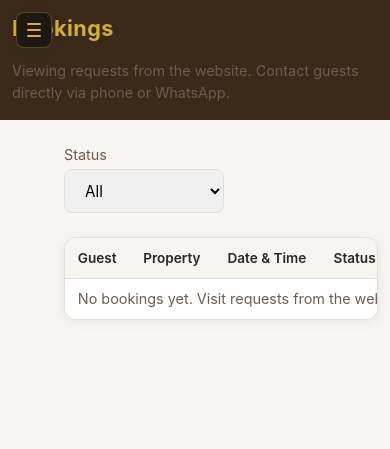
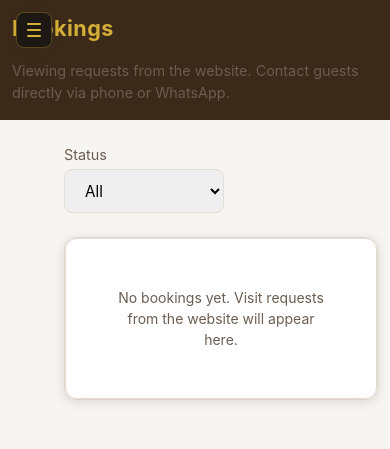
Before and after one commit to Collins44-mark/lorarealestate, a Django app: page /admin/bookings/ in a window 390 px wide. Shown: the top 449 px of the page. Run offline with Django 5.2, Linux system fonts and the light colour scheme; the visitor is signed in with stand-in values (Sample User, id 1); data that the repository does not hold is empty; parts of the project's set-up code (start-up, migrations or seed data) failed here and were passed over.

Commit message:
Bookings: fix layout - Status/Contact/Actions aligned, visible View button, card layout on mobile
Co-authored-by: Cursor <cursoragent@cursor.com>

```diff
--- a/backend/config/static/lora_admin/admin.css
+++ b/backend/config/static/lora_admin/admin.css
@@ -479,6 +479,30 @@ body.lora-admin {
 .badge-cancelled { background: rgba(192, 57, 43, 0.2); color: var(--danger); }
 
 /* Booking contact buttons */
+/* Bookings table - clear columns */
+.bookings-table .col-status,
+.bookings-table .col-contact,
+.bookings-table .col-actions {
+  vertical-align: middle;
+  white-space: nowrap;
+}
+
+.bookings-table .col-status .status-cell {
+  display: inline-flex;
+  align-items: center;
+  gap: 0.4rem;
+}
+
+.bookings-table .col-contact .booking-contact-actions {
+  display: inline-flex;
+}
+
+.booking-actions-cell {
+  display: inline-flex;
+  align-items: center;
+  gap: 0.4rem;
+}
+
 .booking-contact-actions { display: flex; gap: 0.4rem; flex-wrap: wrap; }
 .btn-contact, .btn-whatsapp {
   display: inline-flex;
@@ -1370,8 +1394,31 @@ body.lora-admin {
   .detail-grid { grid-template-columns: 1fr; }
   .form-row-3 { grid-template-columns: 1fr; }
   .property-images-table-wrap { overflow-x: auto; -webkit-overflow-scrolling: touch; }
-  .table-container { overflow-x: auto; -webkit-overflow-scrolling: touch; }
-  .data-table { min-width: 700px; }
+  .table-container:not(.bookings-table-wrap) { overflow-x: auto; -webkit-overflow-scrolling: touch; }
+  .data-table:not(.bookings-table) { min-width: 700px; }
+}
+
+/* Bookings: card layout on smaller screens */
+@media (max-width: 900px) {
+  .bookings-table-wrap { overflow: visible; }
+  .bookings-table { min-width: 0; display: block; }
+  .bookings-table thead { display: none; }
+  .bookings-table tbody { display: block; }
+  .bookings-table tr { display: block; margin-bottom: 1rem; padding: 1.25rem; background: var(--card-bg); border: 1px solid var(--border); border-radius: 12px; box-shadow: var(--shadow-soft); }
+  .bookings-table tr:last-child { margin-bottom: 0; }
+  .bookings-table td { display: block; padding: 0.5rem 0; border: none; vertical-align: top; white-space: normal; }
+  .bookings-table td:before { display: block; font-size: 0.75rem; font-weight: 600; color: var(--text-muted); text-transform: capitalize; margin-bottom: 0.25rem; }
+  .bookings-table .col-guest:before { content: "Guest"; }
+  .bookings-table .col-property:before { content: "Property"; }
+  .bookings-table .col-datetime:before { content: "Date & Time"; }
+  .bookings-table .col-status:before { content: "Status"; }
+  .bookings-table .col-contact:before { content: "Contact"; }
+  .bookings-table .col-actions:before { content: "Actions"; }
+  .bookings-table .empty-cell { padding: 2rem; text-align: center; }
+  .bookings-table .empty-cell:before { display: none; }
+  .bookings-table .col-status .status-cell { display: inline-flex; flex-wrap: wrap; }
+  .bookings-table .col-contact .booking-contact-actions { display: flex; flex-wrap: wrap; }
+  .bookings-table .col-actions .booking-actions-cell { display: flex; flex-wrap: wrap; gap: 0.5rem; }
 }
 
 @media (max-width: 768px) {
@@ -1393,10 +1440,11 @@ body.lora-admin {
 }
 
 @media (max-width: 600px) {
-  .data-table { min-width: 560px; font-size: 0.9rem; }
-  .data-table th, .data-table td { padding: 0.6rem 0.8rem; }
-  .booking-contact-actions { flex-direction: column; }
-  .booking-contact-actions .btn { width: 100%; min-height: 40px; }
+  .data-table:not(.bookings-table) { min-width: 560px; font-size: 0.9rem; }
+  .data-table:not(.bookings-table) th,
+  .data-table:not(.bookings-table) td { padding: 0.6rem 0.8rem; }
+  .bookings-table .booking-contact-actions { flex-direction: row; }
+  .bookings-table .booking-contact-actions .btn { min-height: 40px; }
   .page-header h1 { font-size: 1.35rem; }
   .page-subtitle { font-size: 0.9rem; }
 }
@@ -1404,7 +1452,8 @@ body.lora-admin {
 @media (max-width: 400px) {
   .lora-main { padding: 0.75rem; }
   .page-header { padding: 1rem 0.75rem; }
-  .data-table { min-width: 480px; }
+  .data-table:not(.bookings-table) { min-width: 480px; }
+  .bookings-table tr { padding: 1rem; }
 }
 
 /* Touch targets - minimum 44px for accessibility */
--- a/backend/config/templates/lora_admin/bookings.html
+++ b/backend/config/templates/lora_admin/bookings.html
@@ -21,34 +21,33 @@
   </form>
 </div>
 
-<div class="table-container">
-  <table class="data-table">
+<div class="table-container bookings-table-wrap">
+  <table class="data-table bookings-table">
     <thead>
       <tr>
-        <th>Guest</th>
-        <th>Property</th>
-        <th>Date & Time</th>
-        <th>Status</th>
-        <th>Contact</th>
-        <th>Actions</th>
+        <th class="col-guest">Guest</th>
+        <th class="col-property">Property</th>
+        <th class="col-datetime">Date & Time</th>
+        <th class="col-status">Status</th>
+        <th class="col-contact">Contact</th>
+        <th class="col-actions">Actions</th>
       </tr>
     </thead>
     <tbody>
       {% for b in bookings %}
       <tr>
-        <td>
+        <td class="col-guest">
           <strong>{{ b.full_name }}</strong><br>
           <small>{{ b.email }}</small>
           {% if b.phone %}<br><small class="text-phone">{{ b.phone }}</small>{% endif %}
         </td>
-        <td>
+        <td class="col-property">
           <a href="{% url 'lora_admin:property_detail' b.property_id %}">{{ b.property.title }}</a>
         </td>
-        <td>{{ b.preferred_date }}<br><small>{{ b.preferred_time }}</small></td>
-        <td class="status-cell">
-          <div class="status-badges">
+        <td class="col-datetime">{{ b.preferred_date }}<br><small>{{ b.preferred_time }}</small></td>
+        <td class="col-status">
+          <div class="status-cell">
             <span class="badge badge-{{ b.status }}">{{ b.get_status_display }}</span>
-          </div>
             <div class="dropdown-wrap status-dropdown">
               <button type="button" class="btn-status-toggle" aria-label="Change status">▼</button>
               <div class="dropdown-menu">
@@ -62,21 +61,27 @@
                 {% endfor %}
               </div>
             </div>
+          </div>
         </td>
-        <td class="booking-contact-actions">
+        <td class="col-contact">
+          <div class="booking-contact-actions">
             {% if b.phone %}
             <a href="tel:{{ b.phone }}" class="btn btn-sm btn-contact" title="Call">📞 Call</a>
             <a href="https://wa.me/{{ b.phone|phone_digits }}" class="btn btn-sm btn-whatsapp" target="_blank" rel="noopener" title="WhatsApp">WhatsApp</a>
             {% else %}
             <a href="mailto:{{ b.email }}" class="btn btn-sm btn-contact" title="Email">✉️ Email</a>
             {% endif %}
+          </div>
         </td>
-        <td>
+        <td class="col-actions">
+          <div class="booking-actions-cell">
+            <a href="{% url 'lora_admin:booking_detail' b.pk %}" class="btn btn-sm btn-outline">View</a>
             <div class="dropdown-wrap">
-            <button type="button" class="btn-dots-minimal" aria-label="Actions">&#8942;</button>
+              <button type="button" class="btn-dots-minimal" aria-label="More actions">&#8942;</button>
               <div class="dropdown-menu">
                 <a href="{% url 'lora_admin:booking_detail' b.pk %}">View</a>
                 <a href="{% url 'lora_admin:booking_delete' b.pk %}{% if status_filter %}?status={{ status_filter }}{% endif %}">Delete</a>
+              </div>
             </div>
           </div>
         </td>
```
Lines whose indentation alone changed are shown as unchanged.
